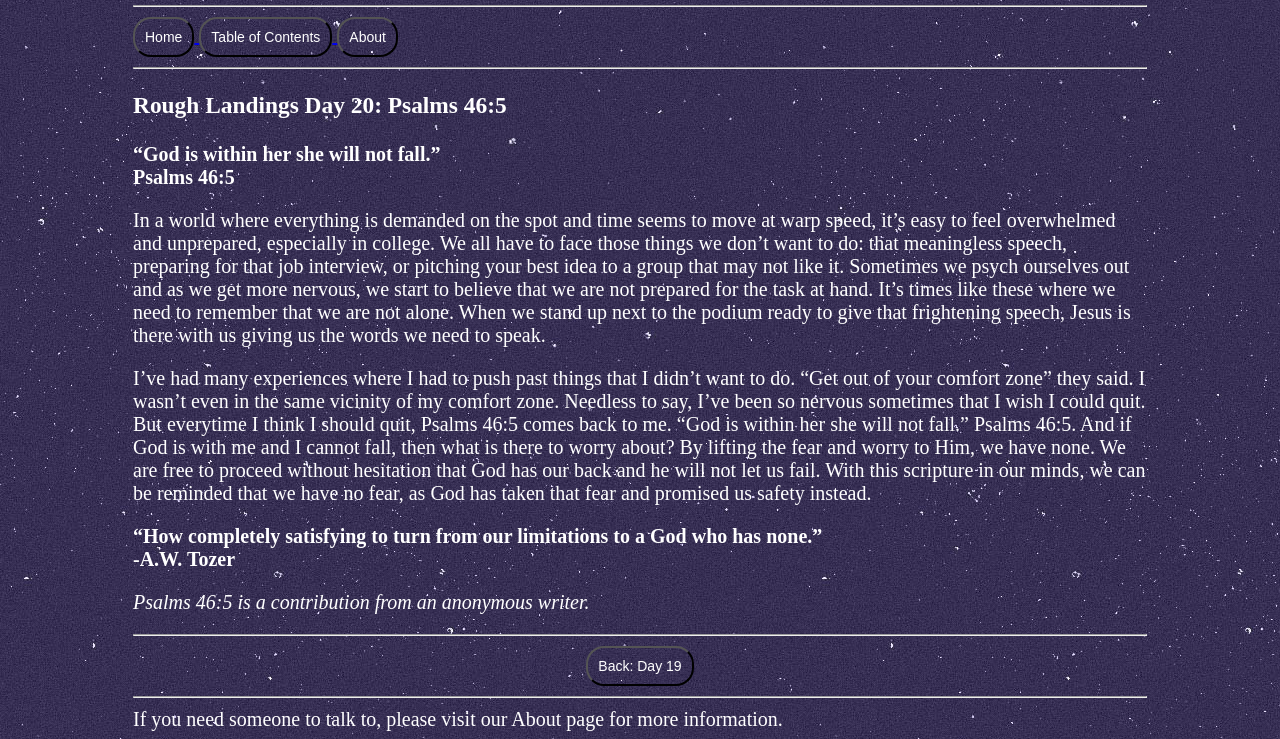
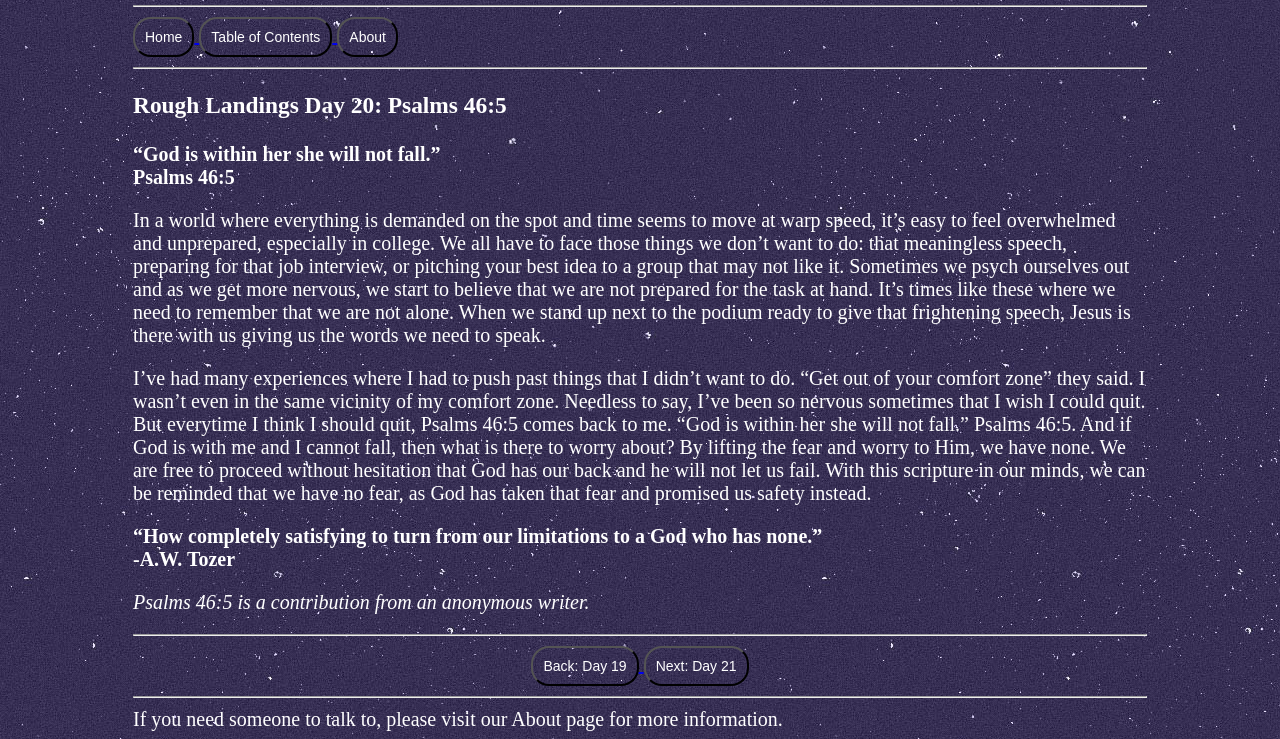
Before and after one commit to keatint1/roughlandings, a plain HTML site: page day20.html in a window 1280 px wide. Shown: the part 126-865 px from the top of the page. Drawn offline with Linux system fonts and the light colour scheme; a web font is replaced by a local one.

Commit message:
Update day20.html

```diff
--- a/day20.html
+++ b/day20.html
@@ -87,6 +87,11 @@
 			<button type = "button"> Back: Day 19 </button>
 			</a>
 
+			<a href = "day21.html">
+			<button type = "button"> Next: Day 21 </button>
+			</a>
+
+
 
 		</div>
 		<hr>
```
